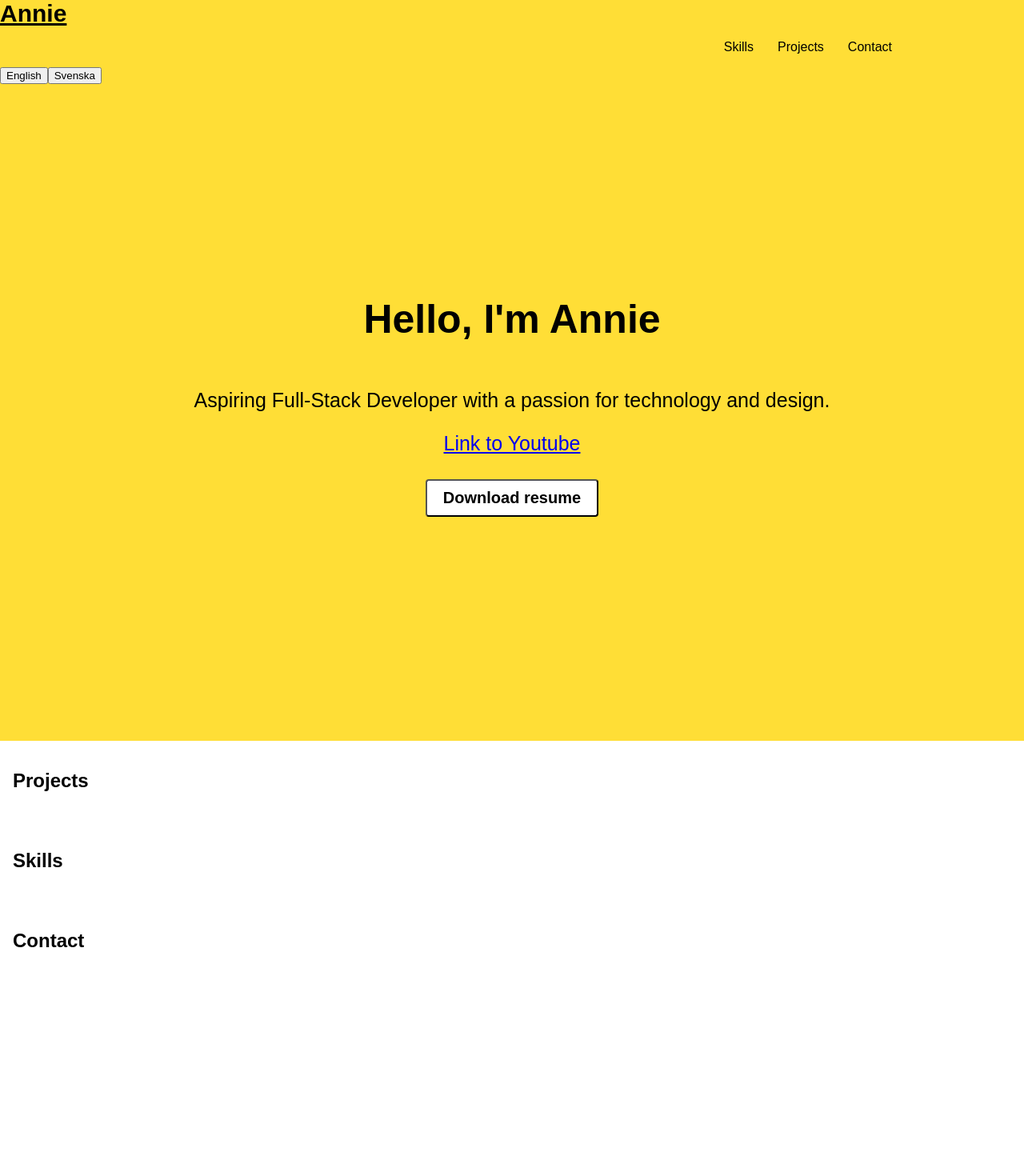
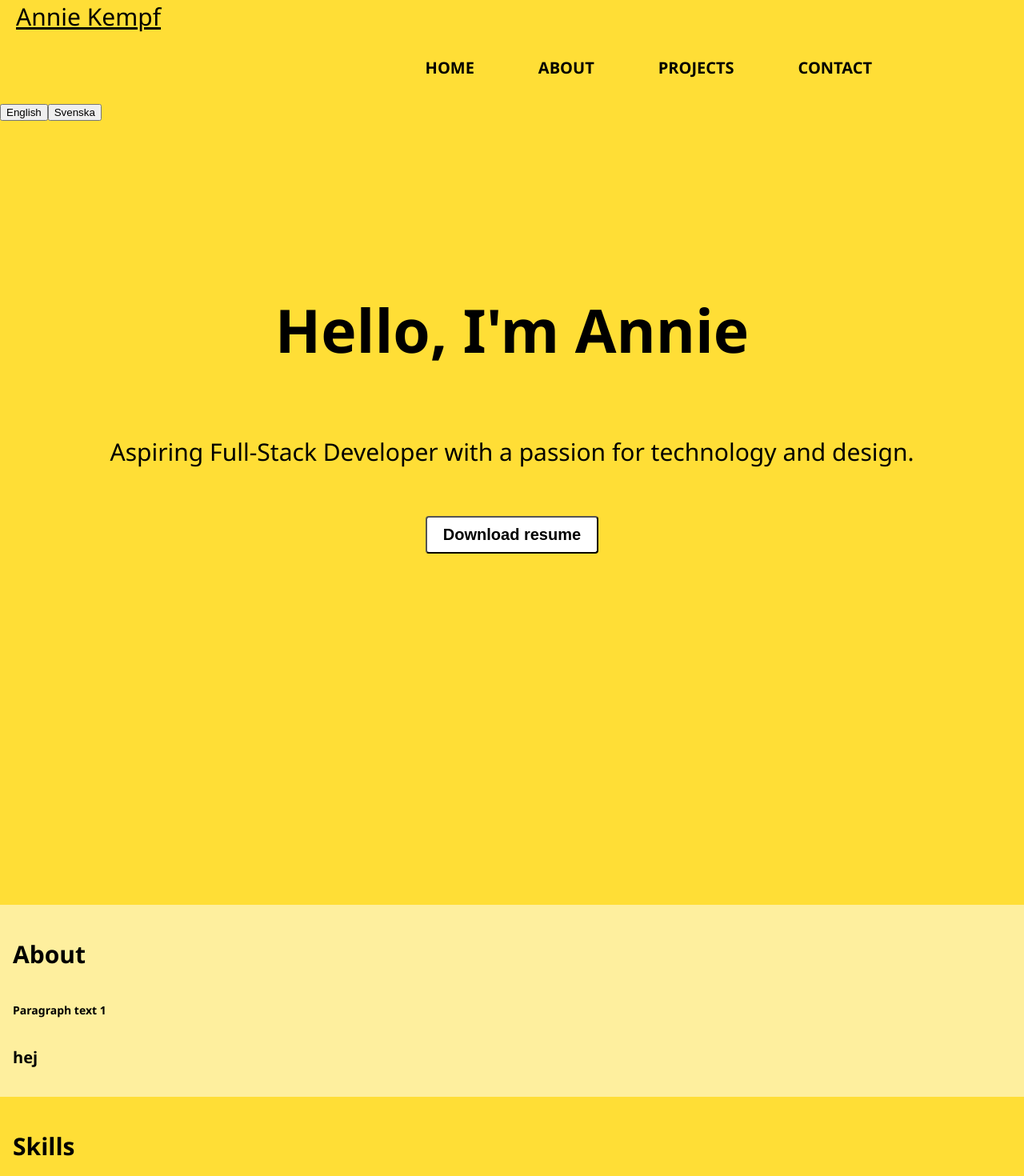
Before and after one commit to AnnieKempf/anniekempf.github.io, a React (Create React App) app: page / in a window 1280 px wide. Shown: the top 1470 px of the page at 80% size. Before the commit the page ends 1225 px from the top, so only its background shows below. Built offline with nearby package versions, Linux system fonts and the light colour scheme.

Commit message:
Practice changes

```diff
--- a/src/App.css
+++ b/src/App.css
@@ -1,19 +1,22 @@
 .App {
-  font-family: Arial, sans-serif; /* Default font */
+  font-family: 'Segoe UI', Tahoma, Geneva, Verdana, sans-serif;
 }
 
 .app-header {
   background-color: #FFDE36;
-  color: black; /* Dark text for contrast */
-  text-align: center;
-  padding-top: 1px; /* Adjust padding as needed */
+  padding-top: 160px;
   padding-bottom: 20px;
-  height: 100vh; /* Full viewport height */
+  height: 100vh;
   display: flex;
   flex-direction: column;
-  justify-content: center; /* Vertically center content */
+  justify-content: top;
   align-items: center;
-  font-size: 25px;
+  font-size: 30px;
+}
+
+.header-title {
+  color: black;
+  font-size: 75px;
 }
 
 .main-nav {
@@ -25,8 +28,8 @@
 
 .nav-brand {
   color: black;
-  font-weight: bold;
   font-size: 30px;
+  margin: 20px;
 }
 
 .nav-collapse {
@@ -39,19 +42,29 @@
   display: flex;
   justify-content: right;
   margin-right: 150px;
+  font-weight: bold;
+  font-size: 20px;
 }
 
 .nav-item {
   margin: 0 15px;
+  padding-left: 25px;
+  padding-right: 25px;
+  padding-top: 10px;
+  padding-bottom: 10px;
+  transition: background-color 0.2s,
+    color 0.2s;
+}
+
+.nav-item:hover {
+  background-color: white;
+  border-radius: 4px;
+  box-shadow: 10px 10px 20px rgba(0, 0, 0, 0.25);
 }
 
 .nav-link {
   text-decoration: none;
   color: inherit;
-}
-
-.resume-link {
-  /* Styles for your resume link */
 }
 
 .download-button {
@@ -64,17 +77,37 @@
   cursor: pointer;
   font-weight: bold;
   font-size: 20px;
+  transition: background-color 0.15s,
+    color 0.15s;
+    box-shadow: 0.15s;
 }
 
 .download-button:hover {
   background-color: black;
   color: white;
+  box-shadow: 10px 10px 20px rgba(0, 0, 0, 0.25);
+}
+
+.download-button:active {
+  opacity: 0.5;
 }
 
 .section {
   padding: 16px;
+  background-color: #FEEF9E;
+  font-size: 20px;
 }
 
 .light-bg {
-  background-color: transparent;
+  background-color: #FFDE36;
 }
+
+.paragraph-text1 {
+  font-weight: bold;
+  line-height: 50px;
+  font-size: 14px;
+}
+
+.paragraph-text2 {
+  font-weight: bold;
+}
--- a/src/App.js
+++ b/src/App.js
@@ -4,20 +4,23 @@ import LanguageSwitcher from './components/LanguageSwitcher'; // Assuming you ha
 
 function App() {
   return (
-    <div className="App">
+    <div id="home" className="App">
       <nav className="main-nav">
         <div className="nav-container">
-          <a className="nav-brand" href="#home">Annie</a>
+          <a className="nav-brand" href="#home">Annie Kempf</a>
           <div className="nav-collapse">
             <ul className="nav-list">
-              <li className="nav-item">
-                <a className="nav-link" href="#projects">Skills</a>
+            <li className="nav-item">
+                <a className="nav-link" href="#home">HOME</a>
               </li>
               <li className="nav-item">
-                <a className="nav-link" href="#skills">Projects</a>
+                <a className="nav-link" href="#about">ABOUT</a>
               </li>
               <li className="nav-item">
-                <a className="nav-link" href="#contact">Contact</a>
+                <a className="nav-link" href="#projects">PROJECTS</a>
+              </li>
+              <li className="nav-item">
+                <a className="nav-link" href="#contact">CONTACT</a>
               </li>
             </ul>
             <LanguageSwitcher />
@@ -26,15 +29,15 @@ function App() {
       </nav>
 
       <header className="app-header">
-        <h1>Hello, I'm Annie</h1>
-        <p>Aspiring Full-Stack Developer with a passion for technology and design.</p>
-        <a href="https://www.youtube.com/" target="_blank" className="resume-link">Link to Youtube</a>
+        <h1 className="header-title">Hello, I'm Annie</h1>
+        <p className ="header-text">Aspiring Full-Stack Developer with a passion for technology and design.</p>
         <button className="download-button">Download resume</button>
       </header>
 
-      <section id="projects" className="section">
-        <h2>Projects</h2>
-        {/* Your project content */}
+      <section id="about" className="section">
+        <h2>About</h2>
+        <p className="paragraph-text1" >Paragraph text 1</p>
+        <p className="paragraph-text2">hej</p>
       </section>
 
       <section id="skills" className="section light-bg">
```
